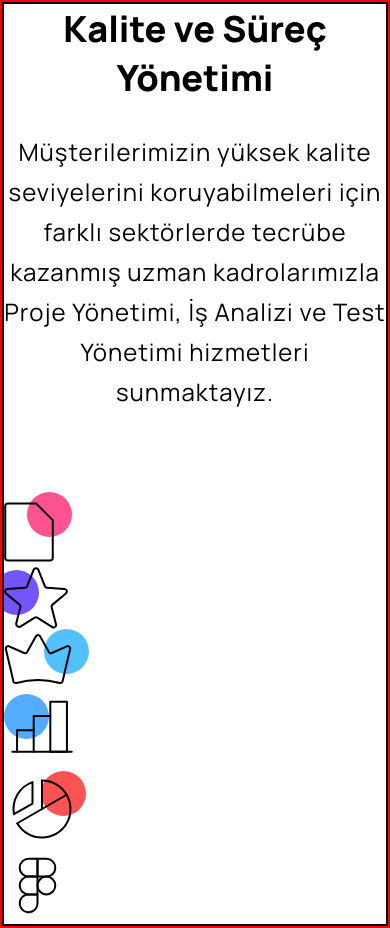
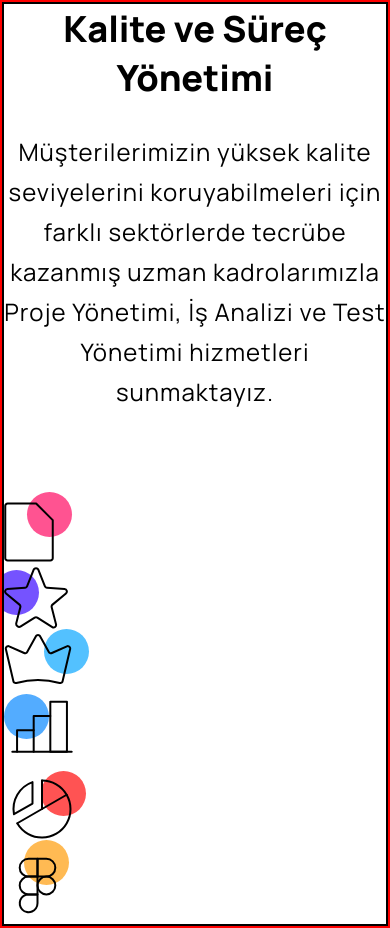
Before and after one commit to AbdullajonovAzizjon/projects, a plain HTML site: page index.html in a window 390 px wide. Drawn offline with Linux system fonts and the light colour scheme.

Commit message:
responsive web-page

```diff
--- a/css/style.css
+++ b/css/style.css
@@ -95,3 +95,18 @@ body{
     left: 37px;
     z-index: -1;
 }
+
+.container .diagramsWrap .diagram6 .img__wrap{
+    position: relative;
+}
+
+.container .diagramsWrap .diagram6 .img__wrap .goldenOrange__circle{
+    width: 45px;
+    height: 45px;
+    background-color: #FFBA53;
+    border-radius: 50%;
+    position: absolute;
+    top: -12px;
+    left: 20px;
+    z-index: -1;
+}
--- a/index.html
+++ b/index.html
@@ -48,7 +48,7 @@
                 <div class="diagram6">
                     <div class="img__wrap">
                         <img src="./assets/icons/FigmaLogo.svg" alt="no found FigmaLogo">
-                        <div class="pink__circle"></div>
+                        <div class="goldenOrange__circle"></div>
                     </div>
                 </div>
             </div>
```
